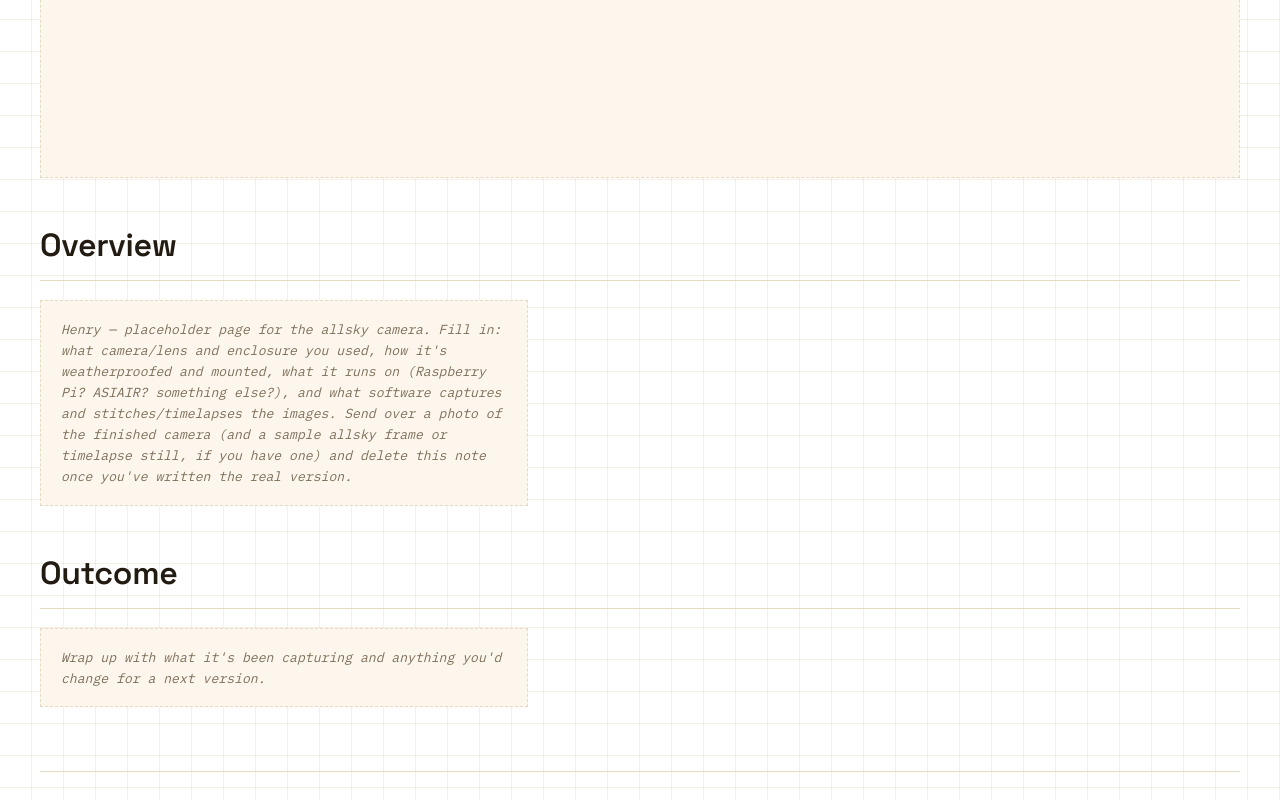
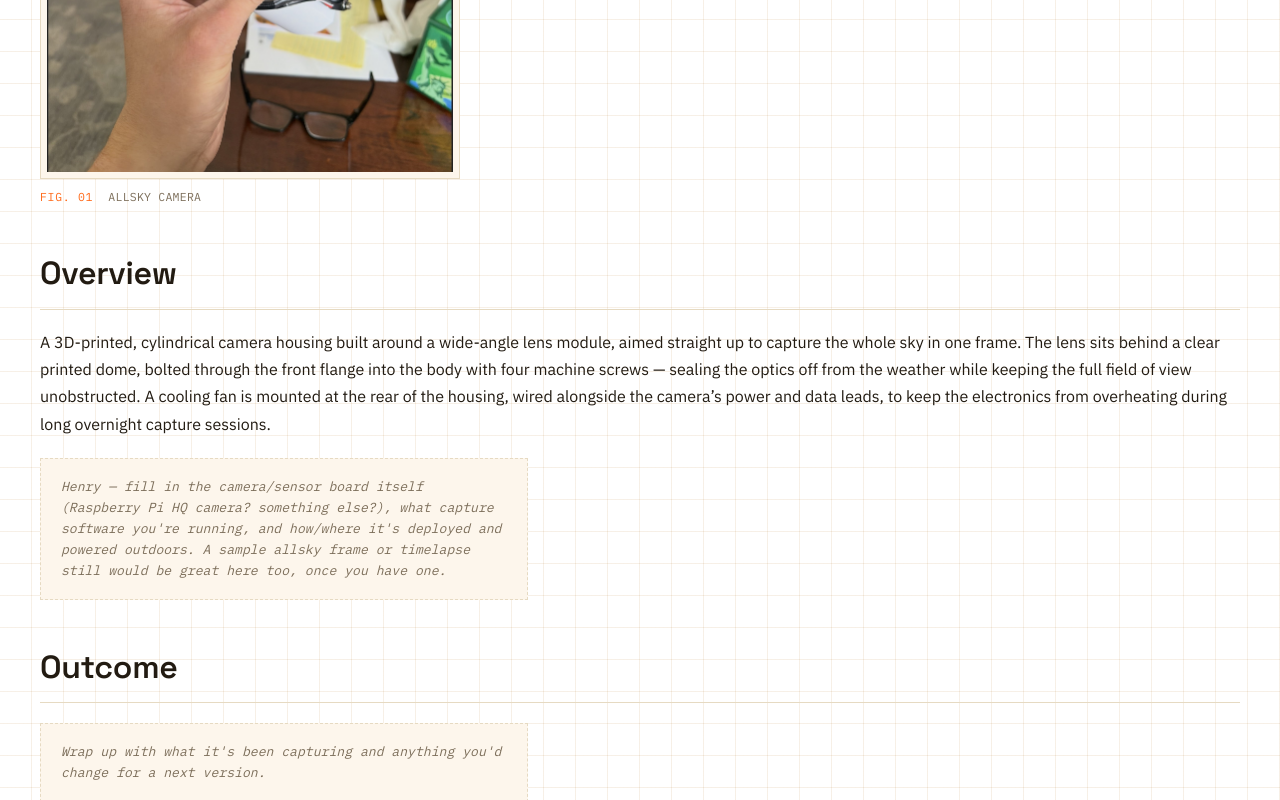
Before and after one commit to Htnick/Portfolio, an Astro site: page /Portfolio/projects/allsky-camera in a window 1280 px wide. Shown: the part 844-1644 px from the top of the page. Built offline with nearby package versions, Linux system fonts and the light colour scheme; Astro itself is replaced by a stand-in of ours.

Commit message:
Add hero photo and real overview to Allsky Camera project
Real photo of the printed housing, dome, and rear cooling fan; overview
now describes what's visible in the build instead of a blank placeholder.

```diff
--- a/src/content/projects/allsky-camera.md
+++ b/src/content/projects/allsky-camera.md
@@ -4,18 +4,26 @@ description: "A fisheye-lensed, weatherproofed all-sky camera for continuous nig
 date: "2026-02-01"
 status: "completed"
 tags: ["astrophotography", "electronics", "3D printing"]
+image: "allsky-camera-hero.jpg"
 draft: false
 ---
 
 ## Overview
 
+A 3D-printed, cylindrical camera housing built around a wide-angle lens
+module, aimed straight up to capture the whole sky in one frame. The lens
+sits behind a clear printed dome, bolted through the front flange into
+the body with four machine screws — sealing the optics off from the
+weather while keeping the full field of view unobstructed. A cooling fan
+is mounted at the rear of the housing, wired alongside the camera's power
+and data leads, to keep the electronics from overheating during long
+overnight capture sessions.
+
 <p class="editable-note">
-Henry — placeholder page for the allsky camera. Fill in: what camera/lens
-and enclosure you used, how it's weatherproofed and mounted, what it runs
-on (Raspberry Pi? ASIAIR? something else?), and what software captures
-and stitches/timelapses the images. Send over a photo of the finished
-camera (and a sample allsky frame or timelapse still, if you have one) and
-delete this note once you've written the real version.
+Henry — fill in the camera/sensor board itself (Raspberry Pi HQ camera?
+something else?), what capture software you're running, and how/where
+it's deployed and powered outdoors. A sample allsky frame or timelapse
+still would be great here too, once you have one.
 </p>
 
 ## Outcome
```
Also changed, not shown: public/images/allsky-camera-hero.jpg (added).
